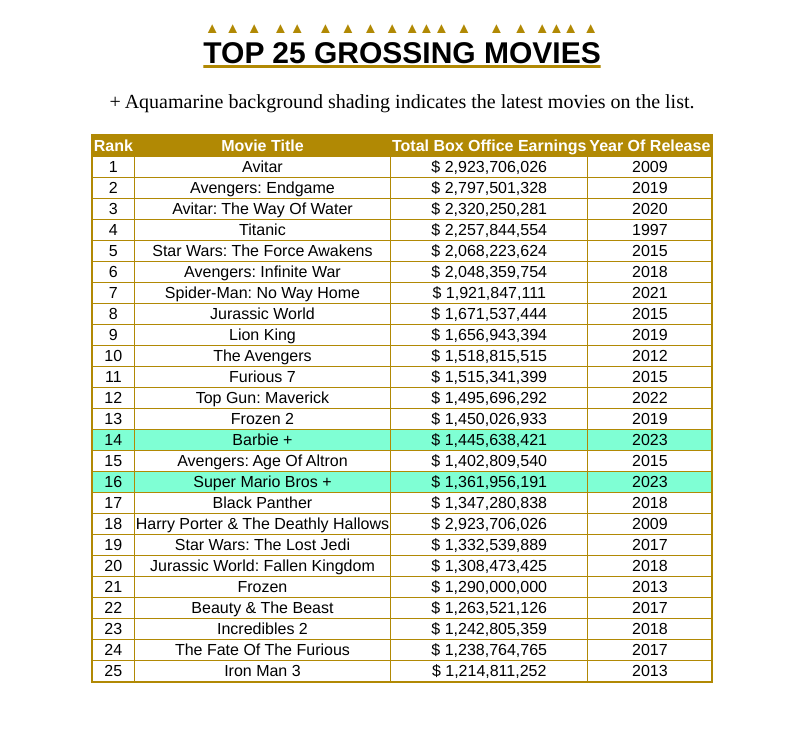
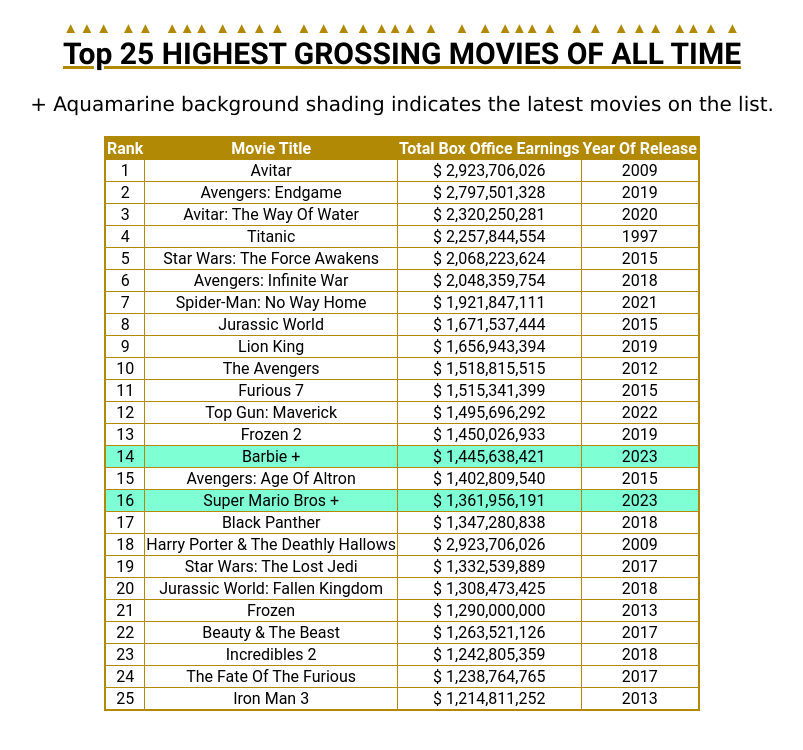
Before and after one commit to AbelMokopane-ITvarsity/Module-1-Assessment-4, a plain HTML site: page movie-table.html in a window 1280 px wide. Shown: the whole page, without its empty margins (238-1041 px from the left). Drawn offline with Linux system fonts and the light colour scheme.

```diff
--- a/index.html
+++ b/movie-table.html
@@ -1,14 +1,14 @@
 <!DOCTYPE html>
 <html>
       <head>
-          <h1>TOP 25 GROSSING MOVIES</h1>
+          <h1>Top 25 HIGHEST GROSSING MOVIES OF ALL TIME</h1>
             <link rel="stylesheet" href="style-table.css">
       </head>
 
       <body>
           <p>&#43; Aquamarine background shading indicates the latest movies on the list.</p>
 
-          <table border="2" class="center">
+          <table border="1" class="center">
               <tr>
                   <th>Rank</th>
                   <th>Movie Title</th>
@@ -168,5 +168,4 @@
        </table>
 <br/>
       </body>
-
 </html>
--- a/style-table.css
+++ b/style-table.css
@@ -1,7 +1,7 @@
 h1{
     color: black;
     font-size: 30px;
-    font-family: Helvetica, serif;
+    font-family: roboto, sans-serif;
     text-align: center;
     text-decoration: underline;
     text-decoration-color: #B18904;
@@ -18,7 +18,7 @@
 }
 
 table{
-    font-family: Helvetica,sans-serif;
+    font-family: roboto, sans-serif;
     border-collapse: collapse;
     border-width: 2px;
     border-style: double;
@@ -37,6 +37,6 @@
 p{
     text-align: center;
     text-rendering: geometricPrecision;
-    font-family: serif;
+    font-family: cursive;
     font-size: 20px;
 }
```
